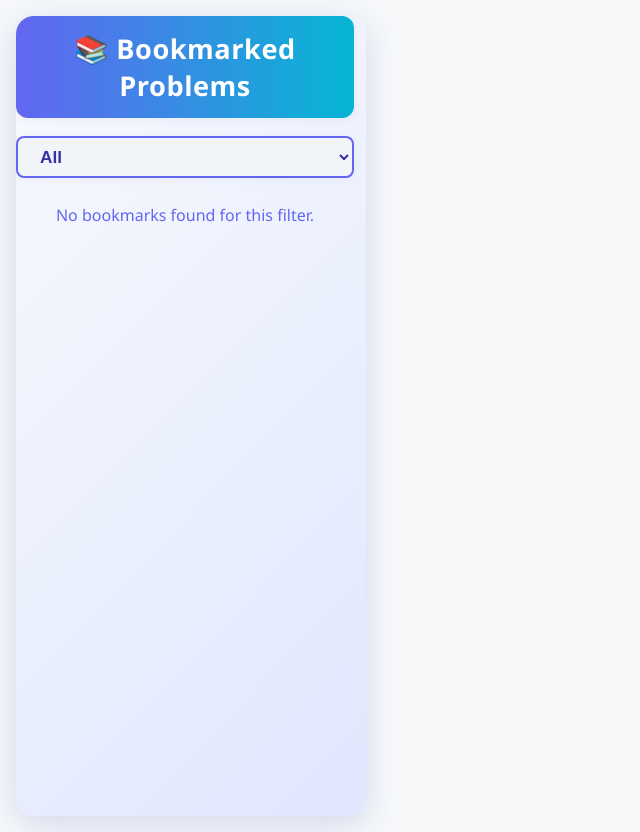
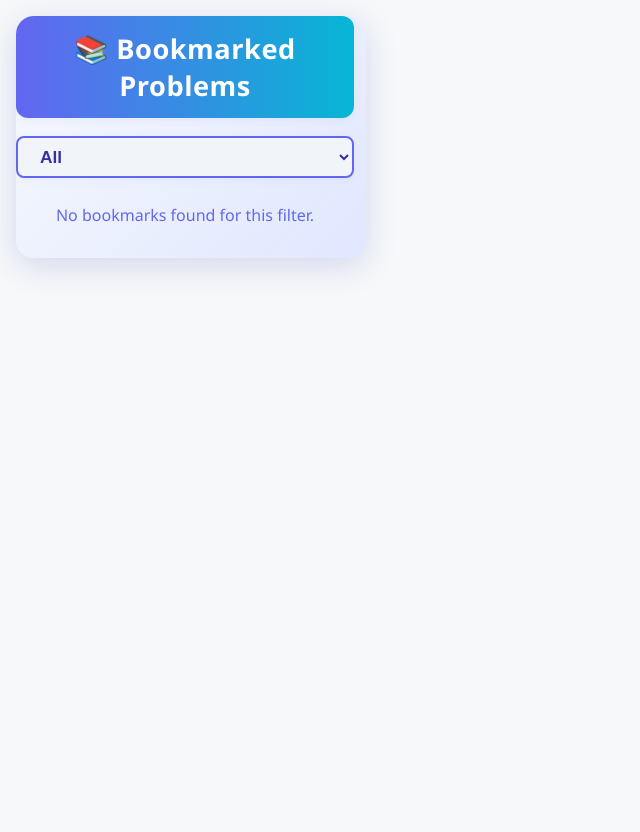
Before and after one commit to swapnil-1357/LC-bookmark-ext, a React (Vite) app in the folder leetcode-bookmarks-react/: page / in a window 1280 px wide. Shown: the whole page, without its empty margins (0-640 px from the left). After the commit the page ends 800 px from the top, so only its background shows below. Built offline with nearby package versions, Linux system fonts and the light colour scheme.

Commit message:
🚀some css changes

```diff
--- a/leetcode-bookmarks-react/src/popup.css
+++ b/leetcode-bookmarks-react/src/popup.css
@@ -158,8 +158,9 @@ button:hover {
 .popup-container {
     min-width: 350px;
     max-width: 420px;
-    min-height: 100vh;
-    height: 100vh;
+    min-height: 0;
+    height: auto;
+    max-height: 600px; /* or your preferred max */
     border-radius: 18px;
     box-shadow: 0 8px 32px rgba(60, 72, 180, 0.18);
     font-family: 'Segoe UI', Arial, sans-serif;
```
